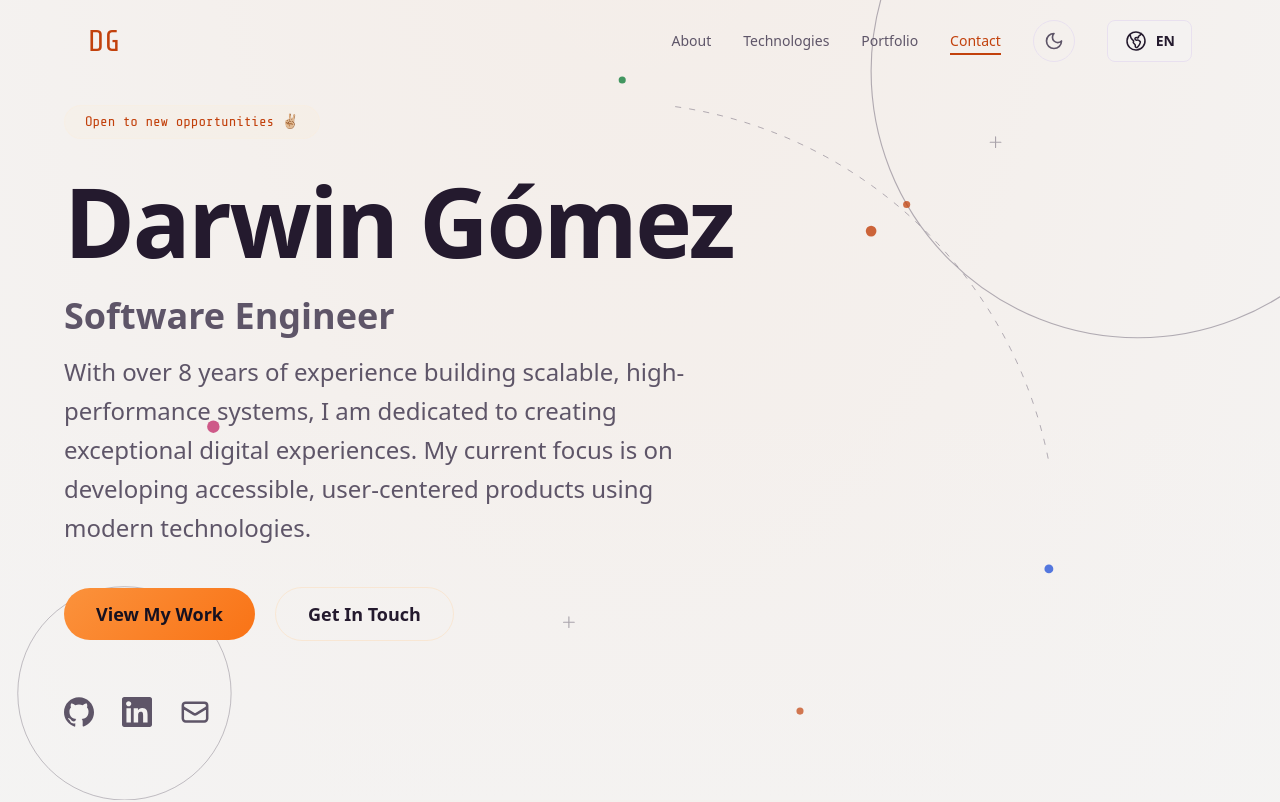
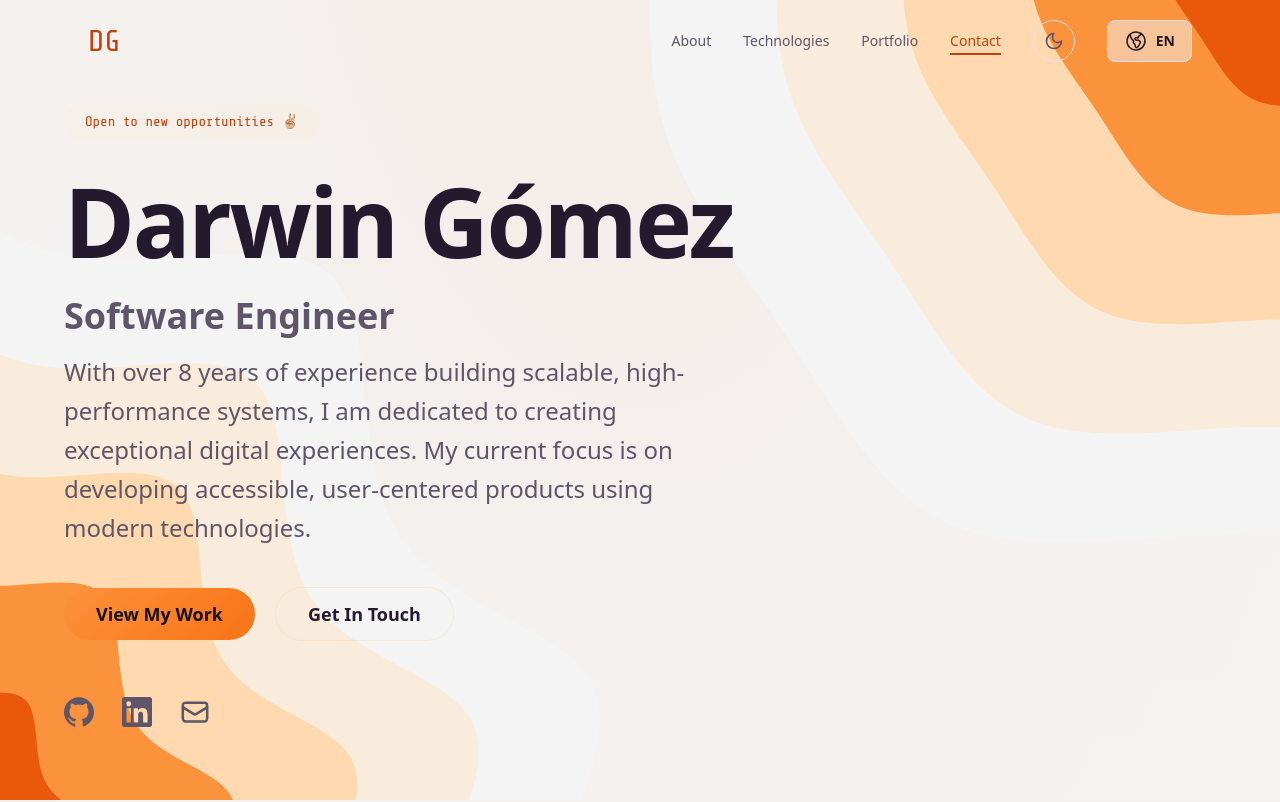
Before and after one commit to darwintnt/portfolio, a Vue app: page / in a window 1280 px wide. Shown: the top 802 px of the page. Built offline with nearby package versions, Linux system fonts and the light colour scheme.

Commit message:
feat(design): blob scene variant with token ramp

```diff
--- a/src/components/Hero.vue
+++ b/src/components/Hero.vue
@@ -2,8 +2,8 @@
   <section
     class="min-h-screen flex items-center relative overflow-hidden pt-24 pb-16"
   >
-    <!-- Geometric decor: drifts down with scroll, below text, above bg -->
-    <SectionDecor ref="decorComp" variant="hero" class="z-[1]" />
+    <!-- Blob scene decor: drifts down with scroll, below text, above bg -->
+    <SectionDecor ref="decorComp" variant="blob" class="z-[1]" />
 
     <!-- Gradient overlay -->
     <div
@@ -131,9 +131,8 @@ import { useDecorTravel } from '@/composables/useDecorTravel';
 
 const { t } = useI18n();
 
-// Decor "travels" toward About as the user scrolls (drift + ring rotation)
+// Decor "travels" toward About as the user scrolls (transform-only drift)
 const decorComp = ref(null);
 const driftEl = computed(() => decorComp.value?.driftEl ?? null);
-const ringEl = computed(() => decorComp.value?.ringEl ?? null);
-useDecorTravel({ driftEl, ringEl, mode: 'hero' });
+useDecorTravel({ driftEl, mode: 'hero' });
 </script>
--- a/src/components/SectionDecor.vue
+++ b/src/components/SectionDecor.vue
@@ -1,104 +1,182 @@
 <template>
-  <!-- Decorative geometric illustration (hero/about backgrounds). Purely
-       presentational: aria-hidden, pointer-events-none, clipped by section. -->
+  <!-- Decorative background layer (hero/about sections). Purely presentational:
+       aria-hidden, pointer-events-none, clipped by the parent section. -->
   <div
     ref="driftEl"
     class="section-decor section-decor--fade pointer-events-none absolute z-0"
-    :class="variant === 'hero' ? 'inset-0' : '-inset-4'"
+    :class="variant === 'blob' ? '-inset-y-[14%] inset-x-0' : '-inset-4'"
     aria-hidden="true"
   >
-    <!-- Hero: large clipped ring (top-right), small ring (bottom-left),
-         dashed arc, dots + thin plus marks. Subtle, edges-first. -->
+    <!-- Blob scene: Haikei geometry, recolorized. Gradient stops and path fills
+         both use --blob-ramp-1..6 tokens. Gradient ids are namespaced
+         blob-grad-* to avoid document-wide id collisions. -->
     <svg
-      v-if="variant === 'hero'"
+      v-if="variant === 'blob'"
       class="h-full w-full"
-      viewBox="0 0 1440 900"
+      viewBox="0 0 900 600"
       preserveAspectRatio="xMidYMid slice"
-      fill="none"
       xmlns="http://www.w3.org/2000/svg"
     >
-      <g ref="ringEl" class="section-decor__ring">
-        <circle
-          cx="1280"
-          cy="80"
-          r="300"
-          stroke="var(--decor-stroke)"
-          stroke-opacity="0.45"
-          stroke-width="1.25"
-        />
-        <circle
-          cx="1020"
-          cy="230"
-          r="4"
-          fill="var(--decor-dot-accent)"
-          fill-opacity="0.75"
-        />
+      <defs>
+        <linearGradient
+          id="blob-grad-a-0"
+          x1="33.3%"
+          y1="0%"
+          x2="100%"
+          y2="100%"
+        >
+          <stop offset="20%" stop-color="var(--blob-ramp-1)" stop-opacity="1" />
+          <stop offset="80%" stop-color="var(--blob-ramp-1)" stop-opacity="1" />
+        </linearGradient>
+      </defs>
+      <defs>
+        <linearGradient
+          id="blob-grad-a-1"
+          x1="33.3%"
+          y1="0%"
+          x2="100%"
+          y2="100%"
+        >
+          <stop offset="20%" stop-color="var(--blob-ramp-1)" stop-opacity="1" />
+          <stop offset="80%" stop-color="var(--blob-ramp-2)" stop-opacity="1" />
+        </linearGradient>
+      </defs>
+      <defs>
+        <linearGradient
+          id="blob-grad-a-2"
+          x1="33.3%"
+          y1="0%"
+          x2="100%"
+          y2="100%"
+        >
+          <stop offset="20%" stop-color="var(--blob-ramp-3)" stop-opacity="1" />
+          <stop offset="80%" stop-color="var(--blob-ramp-2)" stop-opacity="1" />
+        </linearGradient>
+      </defs>
+      <defs>
+        <linearGradient
+          id="blob-grad-a-3"
+          x1="33.3%"
+          y1="0%"
+          x2="100%"
+          y2="100%"
+        >
+          <stop offset="20%" stop-color="var(--blob-ramp-3)" stop-opacity="1" />
+          <stop offset="80%" stop-color="var(--blob-ramp-4)" stop-opacity="1" />
+        </linearGradient>
+      </defs>
+      <defs>
+        <linearGradient
+          id="blob-grad-a-4"
+          x1="33.3%"
+          y1="0%"
+          x2="100%"
+          y2="100%"
+        >
+          <stop offset="20%" stop-color="var(--blob-ramp-5)" stop-opacity="1" />
+          <stop offset="80%" stop-color="var(--blob-ramp-4)" stop-opacity="1" />
+        </linearGradient>
+      </defs>
+      <defs>
+        <linearGradient
+          id="blob-grad-a-5"
+          x1="33.3%"
+          y1="0%"
+          x2="100%"
+          y2="100%"
+        >
+          <stop offset="20%" stop-color="var(--blob-ramp-5)" stop-opacity="1" />
+          <stop offset="80%" stop-color="var(--blob-ramp-6)" stop-opacity="1" />
+        </linearGradient>
+      </defs>
+      <defs>
+        <linearGradient id="blob-grad-b-0" x1="0%" y1="0%" x2="66.7%" y2="100%">
+          <stop offset="20%" stop-color="var(--blob-ramp-1)" stop-opacity="1" />
+          <stop offset="80%" stop-color="var(--blob-ramp-1)" stop-opacity="1" />
+        </linearGradient>
+      </defs>
+      <defs>
+        <linearGradient id="blob-grad-b-1" x1="0%" y1="0%" x2="66.7%" y2="100%">
+          <stop offset="20%" stop-color="var(--blob-ramp-2)" stop-opacity="1" />
+          <stop offset="80%" stop-color="var(--blob-ramp-1)" stop-opacity="1" />
+        </linearGradient>
+      </defs>
+      <defs>
+        <linearGradient id="blob-grad-b-2" x1="0%" y1="0%" x2="66.7%" y2="100%">
+          <stop offset="20%" stop-color="var(--blob-ramp-2)" stop-opacity="1" />
+          <stop offset="80%" stop-color="var(--blob-ramp-3)" stop-opacity="1" />
+        </linearGradient>
+      </defs>
+      <defs>
+        <linearGradient id="blob-grad-b-3" x1="0%" y1="0%" x2="66.7%" y2="100%">
+          <stop offset="20%" stop-color="var(--blob-ramp-4)" stop-opacity="1" />
+          <stop offset="80%" stop-color="var(--blob-ramp-3)" stop-opacity="1" />
+        </linearGradient>
+      </defs>
+      <defs>
+        <linearGradient id="blob-grad-b-4" x1="0%" y1="0%" x2="66.7%" y2="100%">
+          <stop offset="20%" stop-color="var(--blob-ramp-4)" stop-opacity="1" />
+          <stop offset="80%" stop-color="var(--blob-ramp-5)" stop-opacity="1" />
+        </linearGradient>
+      </defs>
+      <defs>
+        <linearGradient id="blob-grad-b-5" x1="0%" y1="0%" x2="66.7%" y2="100%">
+          <stop offset="20%" stop-color="var(--blob-ramp-6)" stop-opacity="1" />
+          <stop offset="80%" stop-color="var(--blob-ramp-5)" stop-opacity="1" />
+        </linearGradient>
+      </defs>
+      <g transform="translate(900, 0)">
+        <path
+          d="M0 388C-37.7 382.7 -75.4 377.5 -123.3 379.5C-171.1 381.5 -229.1 390.8 -270.2 371.9C-311.3 353 -335.5 306 -363.2 263.9C-391 221.8 -422.4 184.7 -435.6 141.5C-448.8 98.4 -443.9 49.2 -439 0L0 0Z"
+          fill="var(--blob-ramp-6)"
+        ></path>
+        <path
+          d="M0 323.3C-31.4 318.9 -62.9 314.5 -102.7 316.2C-142.6 317.9 -190.9 325.7 -225.2 309.9C-259.4 294.2 -279.6 255 -302.7 219.9C-325.8 184.9 -352 153.9 -363 117.9C-374 82 -369.9 41 -365.8 0L0 0Z"
+          fill="var(--blob-ramp-5)"
+        ></path>
+        <path
+          d="M0 258.7C-25.1 255.2 -50.3 251.6 -82.2 253C-114.1 254.3 -152.8 260.5 -180.1 247.9C-207.5 235.4 -223.7 204 -242.2 175.9C-260.7 147.9 -281.6 123.1 -290.4 94.4C-299.2 65.6 -295.9 32.8 -292.7 0L0 0Z"
+          fill="var(--blob-ramp-4)"
+        ></path>
+        <path
+          d="M0 194C-18.9 191.4 -37.7 188.7 -61.6 189.7C-85.6 190.7 -114.6 195.4 -135.1 186C-155.6 176.5 -167.7 153 -181.6 132C-195.5 110.9 -211.2 92.3 -217.8 70.8C-224.4 49.2 -222 24.6 -219.5 0L0 0Z"
+          fill="var(--blob-ramp-3)"
+        ></path>
+        <path
+          d="M0 129.3C-12.6 127.6 -25.1 125.8 -41.1 126.5C-57 127.2 -76.4 130.3 -90.1 124C-103.8 117.7 -111.8 102 -121.1 88C-130.3 73.9 -140.8 61.6 -145.2 47.2C-149.6 32.8 -148 16.4 -146.3 0L0 0Z"
+          fill="var(--blob-ramp-2)"
+        ></path>
+        <path
+          d="M0 64.7C-6.3 63.8 -12.6 62.9 -20.5 63.2C-28.5 63.6 -38.2 65.1 -45 62C-51.9 58.8 -55.9 51 -60.5 44C-65.2 37 -70.4 30.8 -72.6 23.6C-74.8 16.4 -74 8.2 -73.2 0L0 0Z"
+          fill="var(--blob-ramp-1)"
+        ></path>
       </g>
-      <circle
-        cx="140"
-        cy="780"
-        r="120"
-        stroke="var(--decor-stroke)"
-        stroke-opacity="0.4"
-        stroke-width="1"
-      />
-      <path
-        d="M 760 120 A 500 500 0 0 1 1180 520"
-        stroke="var(--decor-stroke)"
-        stroke-opacity="0.5"
-        stroke-width="1"
-        stroke-dasharray="6 10"
-        stroke-linecap="round"
-      />
-      <circle
-        cx="980"
-        cy="260"
-        r="6"
-        fill="var(--decor-dot-accent)"
-        fill-opacity="0.8"
-      />
-      <circle
-        cx="1180"
-        cy="640"
-        r="5"
-        fill="var(--decor-dot-blue)"
-        fill-opacity="0.75"
-      />
-      <circle
-        cx="700"
-        cy="90"
-        r="4"
-        fill="var(--decor-dot-green)"
-        fill-opacity="0.8"
-      />
-      <circle
-        cx="240"
-        cy="480"
-        r="7"
-        fill="var(--decor-dot-pink)"
-        fill-opacity="0.7"
-      />
-      <circle
-        cx="900"
-        cy="800"
-        r="4"
-        fill="var(--decor-dot-accent)"
-        fill-opacity="0.7"
-      />
-      <path
-        d="M 640 694 v 12 M 634 700 h 12"
-        stroke="var(--decor-stroke)"
-        stroke-opacity="0.5"
-        stroke-width="1.25"
-        stroke-linecap="round"
-      />
-      <path
-        d="M 1120 154 v 12 M 1114 160 h 12"
-        stroke="var(--decor-stroke)"
-        stroke-opacity="0.5"
-        stroke-width="1.25"
-        stroke-linecap="round"
-      />
+      <g transform="translate(0, 600)">
+        <path
+          d="M0 -458C36.3 -423.7 72.6 -389.4 124.5 -383.3C176.5 -377.2 244 -399.4 270.2 -371.9C296.4 -344.5 281.2 -267.4 307.4 -223.4C333.6 -179.3 401.2 -168.3 420.4 -136.6C439.5 -104.9 410.3 -52.4 381 0L0 0Z"
+          fill="var(--blob-ramp-6)"
+        ></path>
+        <path
+          d="M0 -381.7C30.3 -353.1 60.5 -324.5 103.8 -319.4C147.1 -314.3 203.3 -332.8 225.2 -309.9C247 -287.1 234.4 -222.8 256.2 -186.1C278 -149.4 334.3 -140.3 350.3 -113.8C366.3 -87.4 341.9 -43.7 317.5 0L0 0Z"
+          fill="var(--blob-ramp-5)"
+        ></path>
+        <path
+          d="M0 -305.3C24.2 -282.5 48.4 -259.6 83 -255.5C117.6 -251.5 162.7 -266.2 180.1 -247.9C197.6 -229.6 187.5 -178.3 205 -148.9C222.4 -119.5 267.5 -112.2 280.2 -91.1C293 -69.9 273.5 -35 254 0L0 0Z"
+          fill="var(--blob-ramp-4)"
+        ></path>
+        <path
+          d="M0 -229C18.2 -211.8 36.3 -194.7 62.3 -191.6C88.2 -188.6 122 -199.7 135.1 -186C148.2 -172.2 140.6 -133.7 153.7 -111.7C166.8 -89.7 200.6 -84.2 210.2 -68.3C219.8 -52.4 205.1 -26.2 190.5 0L0 0Z"
+          fill="var(--blob-ramp-3)"
+        ></path>
+        <path
+          d="M0 -152.7C12.1 -141.2 24.2 -129.8 41.5 -127.8C58.8 -125.7 81.3 -133.1 90.1 -124C98.8 -114.8 93.7 -89.1 102.5 -74.5C111.2 -59.8 133.7 -56.1 140.1 -45.5C146.5 -35 136.8 -17.5 127 0L0 0Z"
+          fill="var(--blob-ramp-2)"
+        ></path>
+        <path
+          d="M0 -76.3C6.1 -70.6 12.1 -64.9 20.8 -63.9C29.4 -62.9 40.7 -66.6 45 -62C49.4 -57.4 46.9 -44.6 51.2 -37.2C55.6 -29.9 66.9 -28.1 70.1 -22.8C73.3 -17.5 68.4 -8.7 63.5 0L0 0Z"
+          fill="var(--blob-ramp-1)"
+        ></path>
+      </g>
     </svg>
 
     <!-- About: same motif family — ring tucked behind the frame corner,
@@ -158,14 +236,13 @@ import { ref } from 'vue';
 defineProps({
   variant: {
     type: String,
-    default: 'hero',
-    validator: (value) => ['hero', 'about'].includes(value),
+    default: 'blob',
+    validator: (value) => ['blob', 'about'].includes(value),
   },
 });
 
 // Exposed for scroll-linked travel motion (useDecorTravel)
 const driftEl = ref(null);
-const ringEl = ref(null);
 
-defineExpose({ driftEl, ringEl });
+defineExpose({ driftEl });
 </script>
--- a/src/style.css
+++ b/src/style.css
@@ -222,6 +222,27 @@ html.light {
   --decor-dot-pink: #be185d;
 }
 
+/* Hero blob scene (SectionDecor blob variant) — 6-step ramp from accent
+   orange blending into the page background. Decorative only (aria-hidden),
+   so no contrast requirement: just keep the ramp harmonious per theme. */
+:root {
+  --blob-ramp-1: #fb923c;
+  --blob-ramp-2: #f97316;
+  --blob-ramp-3: #9a3412;
+  --blob-ramp-4: #3a2f4d;
+  --blob-ramp-5: #221b30;
+  --blob-ramp-6: #161120;
+}
+
+html.light {
+  --blob-ramp-1: #c2410c;
+  --blob-ramp-2: #ea580c;
+  --blob-ramp-3: #fb923c;
+  --blob-ramp-4: #ffd9b0;
+  --blob-ramp-5: #faecdc;
+  --blob-ramp-6: #f4f4f4;
+}
+
 /* SectionDecor wrapper: gentle fade-in so decoration never pops over text */
 .section-decor--fade {
   animation: decor-fade 0.8s ease-out forwards;
```
